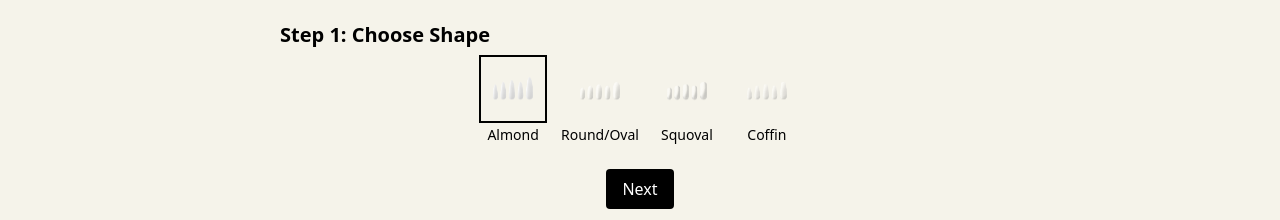
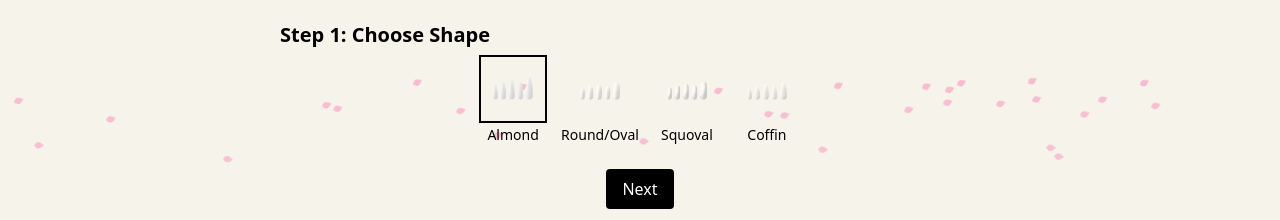
Before and after one commit to sharon1003/User-Interface-II, a React (Vite) app: page /custom-your-nail in a window 1280 px wide. Shown: the part 204-424 px from the top of the page. Built offline with nearby package versions, Linux system fonts and the light colour scheme.

Commit message:
Add Animation Effect

```diff
--- a/src/pages/CustomizePage.tsx
+++ b/src/pages/CustomizePage.tsx
@@ -2,6 +2,7 @@ import { useTranslation } from "react-i18next";
 import { useState } from "react";
 import { useCart } from "../components/CartContext";
 import { generateId } from "../utils/uuid";
+import AnimatedBackground from "../components/AnimatedBackground";
 import NailCanvasPreview from "../components/NailCanvasPreview";
 import Step1 from "../components/steps/Step1";
 import Step2 from "../components/steps/Step2";
@@ -82,8 +83,9 @@ const CustomizePage = () => {
   };
 
   return (
-    <div className="bg-[#f5f3ea] min-h-screen">
-      <div className="max-w-3xl mx-auto p-6">
+    <div className="relative bg-[#f5f3ea] min-h-screen overflow-hidden">
+      <AnimatedBackground />
+      <div className="relative max-w-3xl mx-auto p-6">
         <h1 className="text-3xl font-bold text-center mb-6">
           {t("customize.title")}
         </h1>
```
